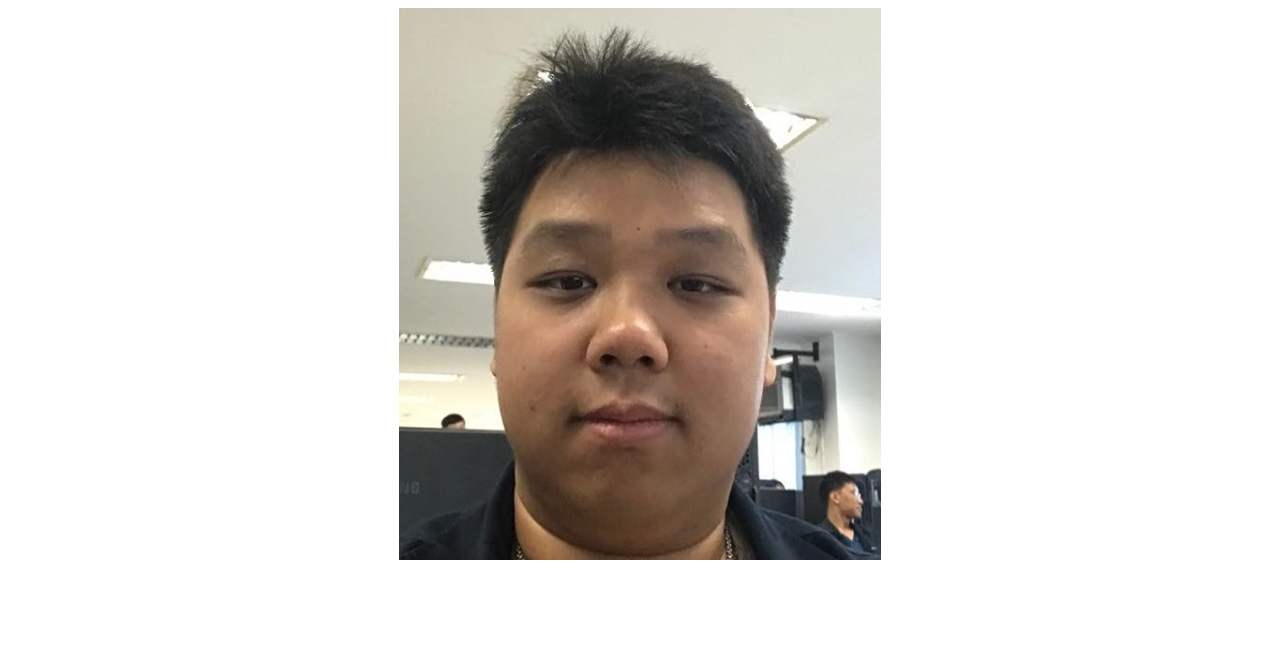
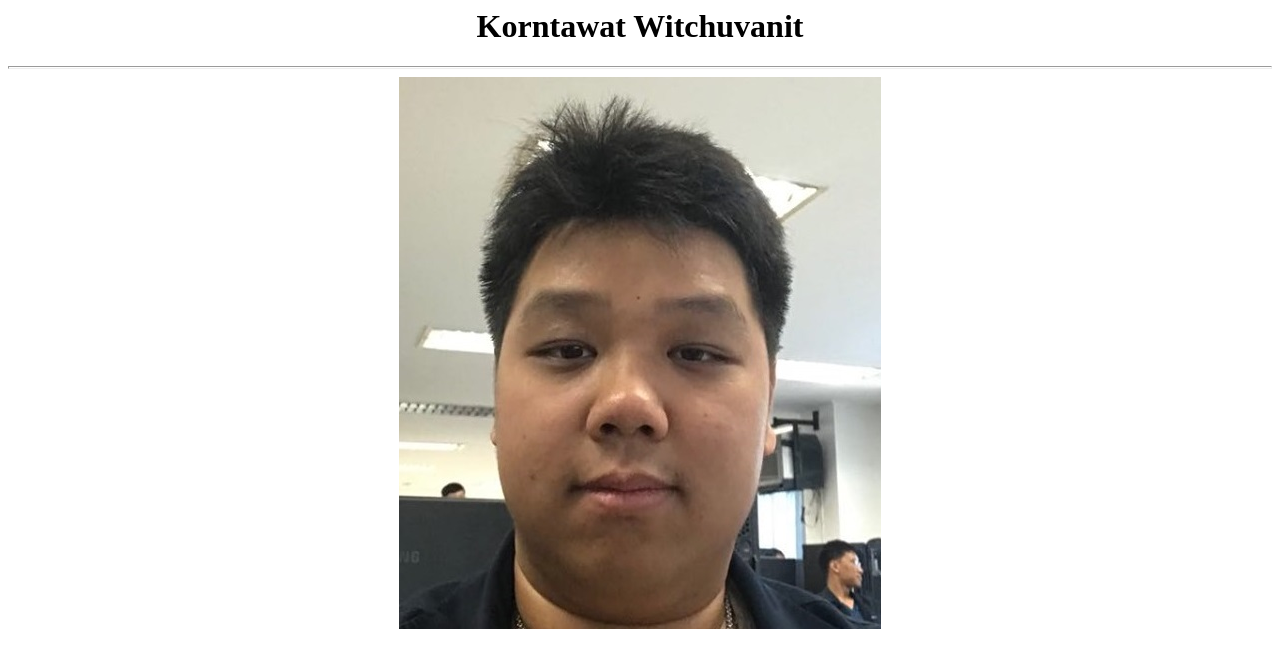
Before and after one commit to zuzu2307/zuzu2307.github.io, a plain HTML site: page index.html in a window 1280 px wide. Drawn offline with Linux system fonts and the light colour scheme.

Commit message:
It's really finish

```diff
--- a/index.html
+++ b/index.html
@@ -1,11 +1,13 @@
 <html>
+<header></header>
+
 <body>
-        <P>
-            <b>
     <center>
+        <h1>Korntawat Witchuvanit</h1>
+        <hr size="3">
         <img src="me.png">
     </center>
-            </b>
-        </P>
+
 </body>
+
 </html>
```
Lines whose indentation alone changed are shown as unchanged.
